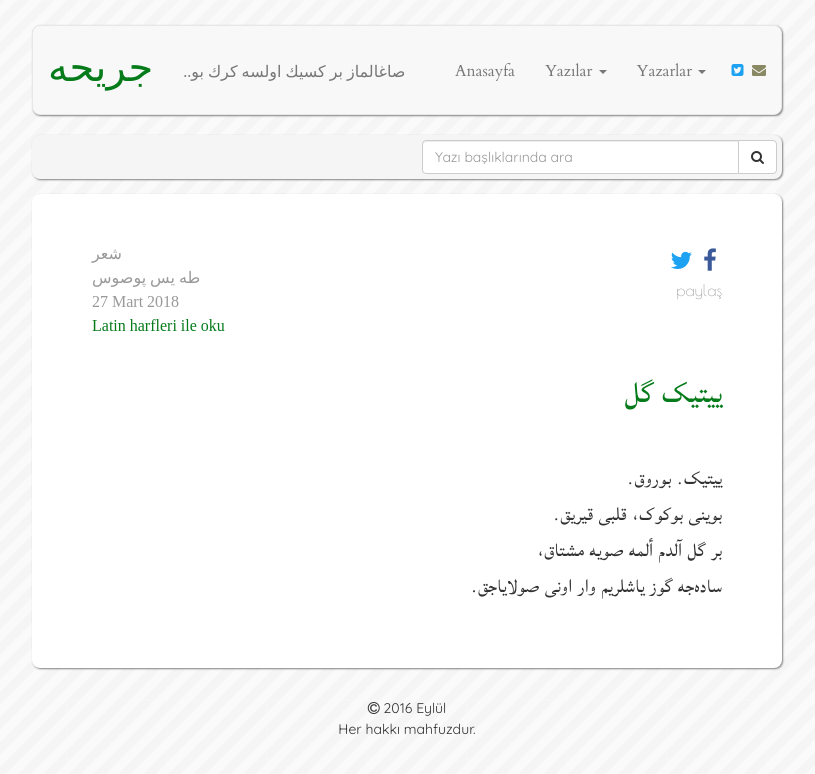
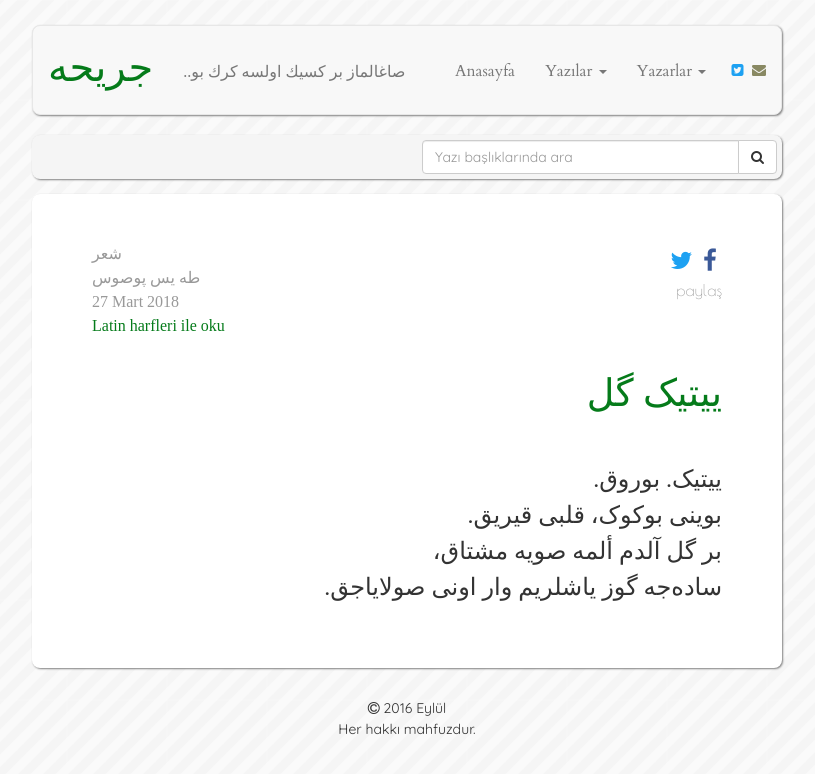
Before and after one commit to muhammedaydogdu/muhammedaydogdu.github.io, a Jekyll site: the page built from _posts/2018-03-27-yitik-gul-os.md, in a window 1280 px wide. Shown: the top 774 px of the page, without its empty margins (233-1048 px from the left). Built offline with Jekyll 4.4.1, drawn with Linux system fonts in a browser that asks for light colours; some web fonts are replaced.

Commit message:
Update style.css

```diff
--- a/css/style.css
+++ b/css/style.css
@@ -126,7 +126,7 @@ nav li a.social {
 }
 
 .os-text {
-  font-family: "Lateef", serif;
+  font-family: "Aref Ruqaa", serif;
 }
 
 .container .jumbotron .os-text p {
```
